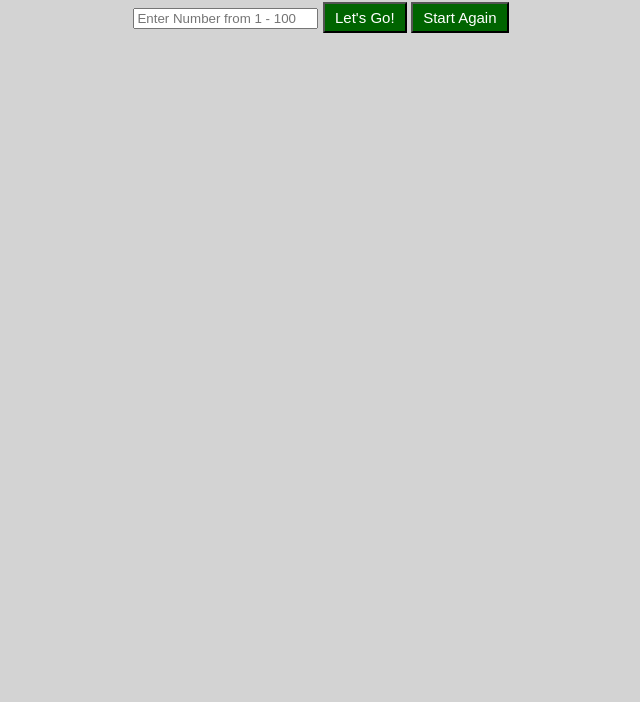
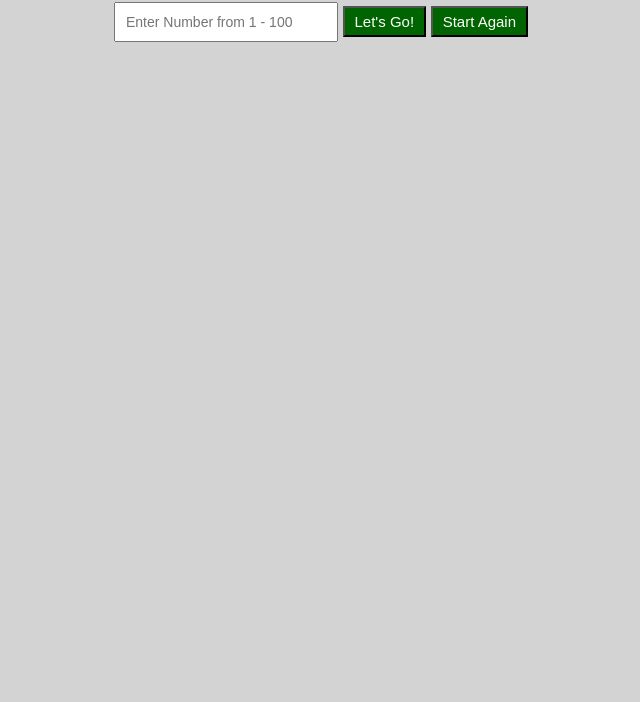
Before and after one commit to Lucky7KP/fizzbuzzRefactor, a plain HTML site: page index.html in a window 1280 px wide. Shown: the part 98-800 px from the top of the page, without its empty margins (319-959 px from the left). Drawn offline with nearby package versions, Linux system fonts and the light colour scheme.

Commit message:
created width of input field

```diff
--- a/css/main.css
+++ b/css/main.css
@@ -8,8 +8,8 @@ body {
 	width: 100%;
 	text-align: center;
 }
-#entry {
-	width: 350px;
+#enterNumber {
+	width: 200px;
 	padding: 10px;
 	font-size: 14px;
 }
```
